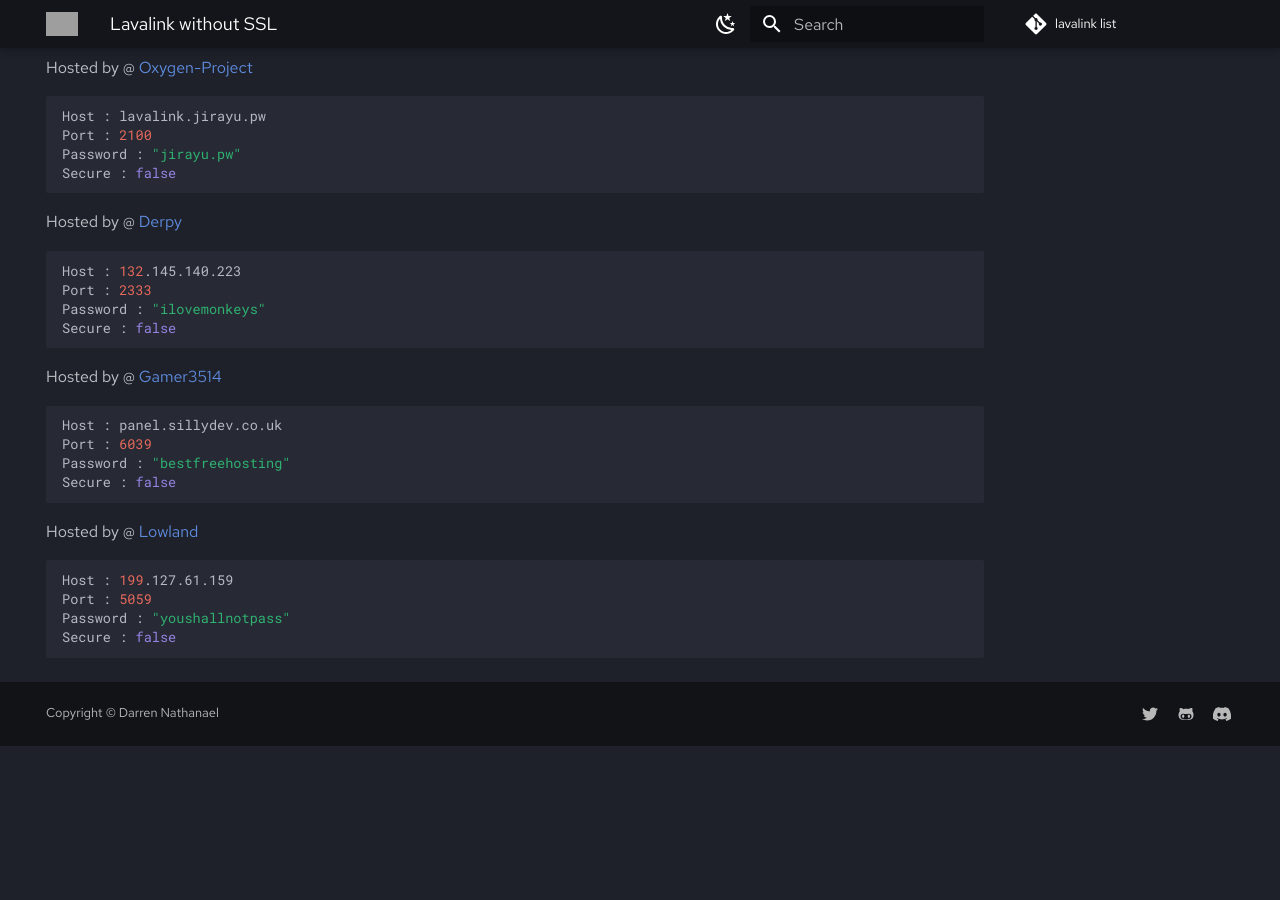
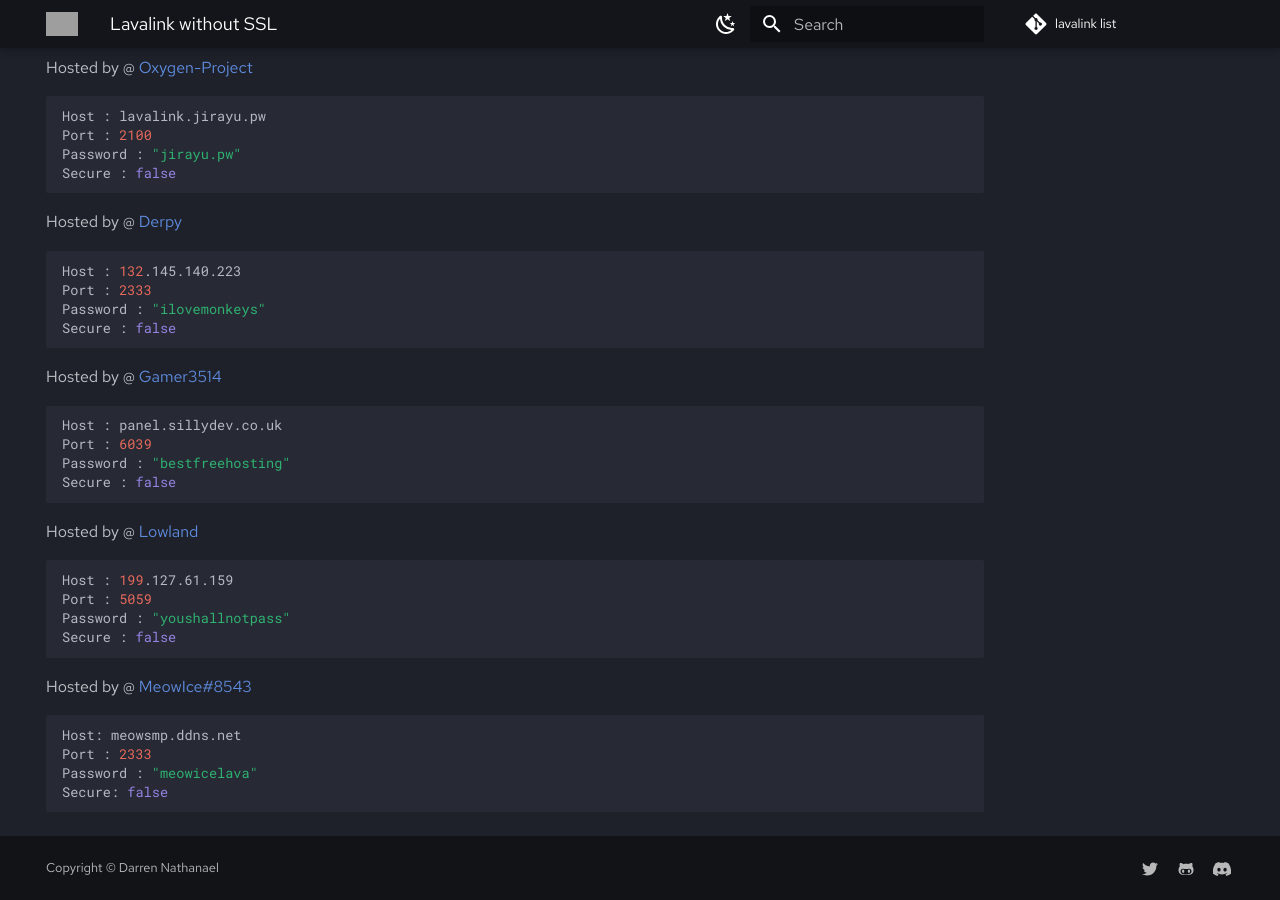
Before and after one commit to DarrenOfficial/lavalink-list, an MkDocs documentation site: the page built from docs/NoSSL/lavalink-without-ssl.md, in a window 1280 px wide and 900 px high, scrolled down 4531 px. Built offline with MkDocs 1.6.1 and Material for MkDocs 9.7.7, drawn with Linux system fonts in a browser that asks for light colours; comment, search, counter and statistics services are not loaded; before the commit the page ends 5277 px from its top, so only the background shows below that; grey boxes are pictures that could not be loaded.

Commit message:
Added Lavalink :3 (#320)

````diff
--- a/docs/NoSSL/lavalink-without-ssl.md
+++ b/docs/NoSSL/lavalink-without-ssl.md
@@ -260,3 +260,11 @@ Port : 5059
 Password : "youshallnotpass"
 Secure : false
 ```
+
+Hosted by @ [MeowIce#8543](https://linktr.ee/meowice64)
+```bash
+Host: meowsmp.ddns.net
+Port : 2333
+Password : "meowicelava"
+Secure: false
+```
````
